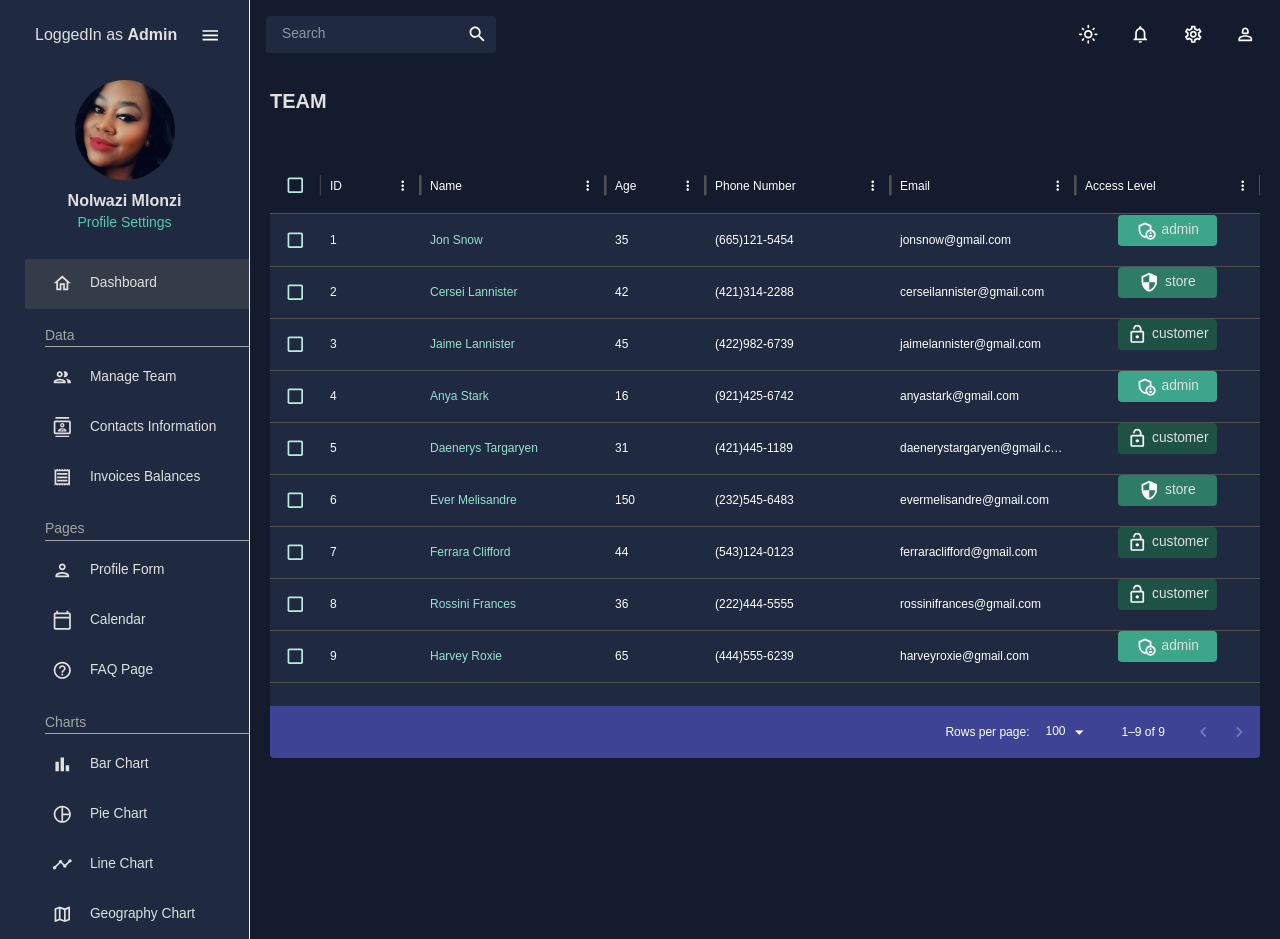
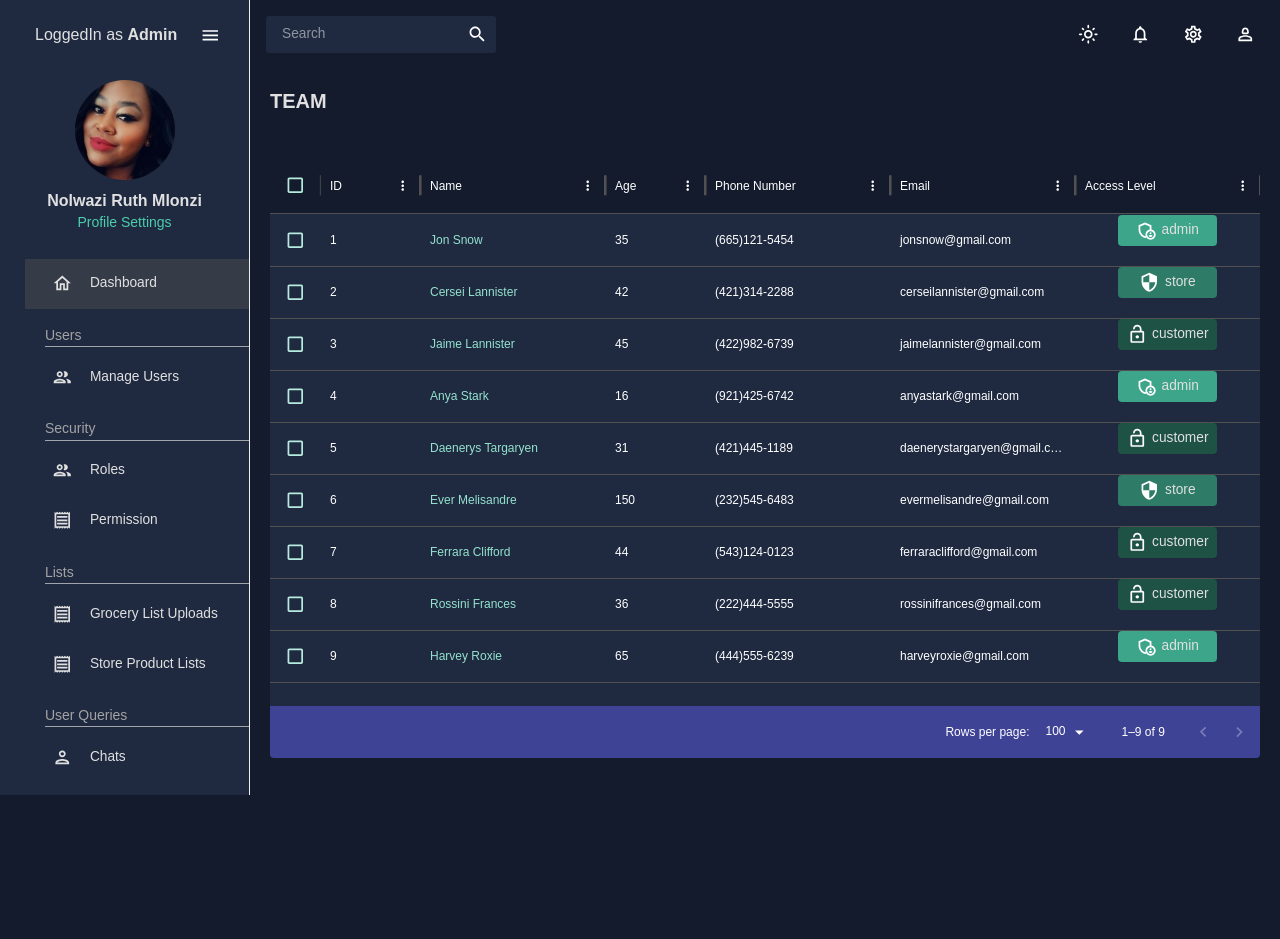
Before and after one commit to MlonziNolwazi/BudgetBusketApp, a React (Create React App) app: page /team in a window 1280 px wide. After the commit the page ends 800 px from the top, so only its background shows below. Built offline with nearby package versions, Linux system fonts and the light colour scheme.

Commit message:
refractoring code for the navbar and defined the menu items for the app

```diff
--- a/src/data/mockData.js
+++ b/src/data/mockData.js
@@ -265,6 +265,71 @@ export const mockDataInvoices = [
     date: "05/02/2021",
   },
 ];
+
+export const menuItemsData = [
+  {
+    title : 'Users',
+    items : [
+      {
+        title : 'Manage Users',
+        to : '/team',
+        icon : 'PeopleOutlinedIcon'
+      }],
+  },
+  {
+    title : 'Security',
+    items : [
+      {
+        title : 'Roles',
+        to : '/invoices',
+        icon : 'PeopleOutlinedIcon'
+      },
+      {
+        title : 'Permission',
+        to : '/invoices',
+        icon : 'ReceiptOutlinedIcon'
+
+      }],
+  },
+  {
+    title : 'Lists',
+    items : [
+      {
+        title : 'Grocery List Uploads',
+        to : '/invoices',
+        icon : 'ReceiptOutlinedIcon'
+      },
+      {
+        title : 'Store Product Lists',
+        to : '/invoices',
+        icon : 'ReceiptOutlinedIcon'
+      }],
+  },
+  {
+    title : 'User Queries',
+    items : [
+      {
+        title : 'Chats',
+        to : '/form',
+        icon : 'PersonOutlinedIcon'
+      }],
+  },
+  {
+    title : 'Reports',
+    items : [
+      {
+        title : 'System Users',
+        to : '/form',
+        icon : 'PersonOutlinedIcon'
+      },
+      {
+        title : 'Budget Busket Lists',
+        to : '/faq',
+        icon : 'HelpOutlineOutlinedIcon'
+      }],
+  },
+]
+
 
 export const mockMesseges = [
   {
--- /dev/null
+++ b/src/scenes/global/MenuItemHelper.jsx
@@ -0,0 +1,56 @@
+
+
+import { tokens } from "../../theme";
+import { Typography, useTheme } from "@mui/material";
+import { MenuItem } from "react-pro-sidebar";
+import { Link } from "react-router-dom";
+
+
+import HomeOutlinedIcon from "@mui/icons-material/HomeOutlined";
+import PeopleOutlinedIcon from "@mui/icons-material/PeopleOutlined";
+import ReceiptOutlinedIcon from "@mui/icons-material/ReceiptOutlined";
+import PersonOutlinedIcon from "@mui/icons-material/PersonOutlined";
+import HelpOutlineOutlinedIcon from "@mui/icons-material/HelpOutlineOutlined";
+import MenuOutlinedIcon from "@mui/icons-material/MenuOutlined";
+
+
+const Item = ({ title, to, icon, selected, setSelected }) => {
+    const theme = useTheme();
+    const colors = tokens(theme.palette.mode);
+    return (
+      <MenuItem
+        active={selected === title}
+        style={{
+          color: colors.grey[100],
+        }}
+        onClick={() => setSelected(title)}
+        icon={icon}
+      >
+        <Link to={to} style={{ color: colors.grey[100], textDecoration: "none" }}>
+          <Typography>{title}</Typography>
+        </Link>
+      </MenuItem>
+    );
+  };
+
+
+  const selectedItemIcon = (icon) => {
+
+      switch (icon) {
+        case "HomeOutlinedIcon":
+          return <HomeOutlinedIcon />;
+        case "PeopleOutlinedIcon":
+          return <PeopleOutlinedIcon />;
+        case "ReceiptOutlinedIcon":
+          return <ReceiptOutlinedIcon />;
+        case "PersonOutlinedIcon":
+          return <PersonOutlinedIcon />;
+        case "HelpOutlineOutlinedIcon":
+          return <HelpOutlineOutlinedIcon />;
+        case "MenuOutlinedIcon":
+          return <MenuOutlinedIcon />;
+        default:
+          return <HomeOutlinedIcon />;
+      }
+    };
+  export { Item, selectedItemIcon } ;
--- a/src/scenes/global/Sidebar.jsx
+++ b/src/scenes/global/Sidebar.jsx
@@ -1,90 +1,66 @@
 import { useState } from "react";
 import { Sidebar as ProSidebar, Menu, MenuItem } from "react-pro-sidebar";
 import { Box, IconButton, Typography, useTheme } from "@mui/material";
-import { Link } from "react-router-dom";
 import { tokens } from "../../theme";
+
 import HomeOutlinedIcon from "@mui/icons-material/HomeOutlined";
-import PeopleOutlinedIcon from "@mui/icons-material/PeopleOutlined";
-import ContactsOutlinedIcon from "@mui/icons-material/ContactsOutlined";
-import ReceiptOutlinedIcon from "@mui/icons-material/ReceiptOutlined";
-import PersonOutlinedIcon from "@mui/icons-material/PersonOutlined";
-import CalendarTodayOutlinedIcon from "@mui/icons-material/CalendarTodayOutlined";
-import HelpOutlineOutlinedIcon from "@mui/icons-material/HelpOutlineOutlined";
-import BarChartOutlinedIcon from "@mui/icons-material/BarChartOutlined";
-import PieChartOutlineOutlinedIcon from "@mui/icons-material/PieChartOutlineOutlined";
-import TimelineOutlinedIcon from "@mui/icons-material/TimelineOutlined";
 import MenuOutlinedIcon from "@mui/icons-material/MenuOutlined";
-import MapOutlinedIcon from "@mui/icons-material/MapOutlined";
 
-const Item = ({ title, to, icon, selected, setSelected }) => {
+import MenuItems from "../partials/sidebar/MenuItems";
+import { Item } from "../global/MenuItemHelper";
+import Profile from "../partials/sidebar/Profile";
+
+import { menuItemsData as menuItems  } from "../../data/mockData";
+
+
+
+const Sidebar = () => {
+
   const theme = useTheme();
   const colors = tokens(theme.palette.mode);
-  return (
-    <MenuItem
-      active={selected === title}
-      style={{
-        color: colors.grey[100],
-      }}
-      onClick={() => setSelected(title)}
-      icon={icon}
-    >
 
-      <Link
-        to={to}
-        style={{color: colors.grey[100],
-        textDecoration: "none",
-        }}>
-        <Typography>{title}</Typography>
-      </Link>
-    </MenuItem>
-  );
-};
-
-const Sidebar = () => {
-  const theme = useTheme();
-  const colors = tokens(theme.palette.mode);
   const [isCollapsed, setIsCollapsed] = useState(false);
   const [selected, setSelected] = useState("Dashboard");
 
-  return (
-    <Box
-      sx={{
+  const sidebarContainerCss = {
     "& .ps-sidebar-container": {
       background: `${colors.primary[400]} !important`,
+      height: `calc(100vh - 5px)`,
     },
-        '& .css-11xf66s-MuiTypography-root': {
-          borderBottom: `1px solid #a1a4ab !important;`
+    "& .css-11xf66s-MuiTypography-root": {
+      borderBottom: `1px solid #a1a4ab !important;`,
     },
-        '& .css-z6ikeo-MuiTypography-root': {
+    "& .css-z6ikeo-MuiTypography-root": {
       borderBottom: `1px solid #a4a9fc !important;`,
-
     },
-      }}
-    >
-      <ProSidebar collapsed={isCollapsed}>
-        <Menu iconShape="square"
-
-        menuItemStyles={{
+  };
+  const menuItemCss = {
     button: {
       // the active class will be added automatically by react router
       // so we can use it to style the active menu item
       [`&.ps-active`]: {
         backgroundColor: `${colors.backgroundActive} !important`,
-              color: '#6870fa',
-
+        color: "#6870fa",
       },
       [`&.ps-menu-button:hover`]: {
         backgroundColor: `${colors.primary[200]} !important`,
         color: `${colors.primary[400]} !important`,
-
       },
       [`&.css-11xf66s-MuiTypography-root`]: {
         borderBottom: `1px solid #a4a9fc !important;`,
+      },
+    },
+  };
 
-            },
 
-          },
-        }}
+  return (
+    <Box
+      sx={sidebarContainerCss}
+    >
+      <ProSidebar collapsed={isCollapsed}>
+        <Menu
+          iconShape="square"
+          menuItemStyles={menuItemCss}
         >
           {/* LOGO AND MENU ICON */}
           <MenuItem
@@ -103,7 +79,7 @@ const Sidebar = () => {
                 ml="15px"
               >
                 <Typography variant="h5" color={colors.grey[100]}>
-                  LoggedIn as  <span style={{fontWeight: "bold"}}> Admin</span>
+                  LoggedIn as <span style={{ fontWeight: "bold" }}> Admin</span>
                 </Typography>
                 <IconButton onClick={() => setIsCollapsed(!isCollapsed)}>
                   <MenuOutlinedIcon />
@@ -113,30 +89,7 @@ const Sidebar = () => {
           </MenuItem>
 
           {!isCollapsed && (
-            <Box mb="25px">
-              <Box display="flex" justifyContent="center" alignItems="center">
-                <img
-                  alt="profile-user"
-                  width="100px"
-                  height="100px"
-                  src={`../../assets/lwah_30.jpg`}
-                  style={{ cursor: "pointer", borderRadius: "50%" }}
-                />
-              </Box>
-              <Box textAlign="center">
-                <Typography
-                  variant="h5"
-                  color={colors.grey[100]}
-                  fontWeight="bold"
-                  sx={{ m: "10px 0 0 0" }}
-                >
-                  Nolwazi Mlonzi
-                </Typography>
-                <Typography variant="h6" color={colors.greenAccent[500]}>
-                 Profile Settings
-                </Typography>
-              </Box>
-            </Box>
+           <Profile username="Nolwazi Ruth Mlonzi" />
           )}
 
           <Box paddingLeft={isCollapsed ? undefined : "10%"}>
@@ -148,29 +101,58 @@ const Sidebar = () => {
               setSelected={setSelected}
             />
 
+            {
+            menuItems.map((menu, i) => (
+             // {title, items, selected, setSelected} = menu
+
+                <>
+                  <MenuItems
+                  key={i}
+                  title={menu.title}
+                  items={menu.items}
+                  selected={selected}
+                  setSelected={setSelected}
+                  />
+
+                </>
+
+
+            ))
+
+            }
+            {/*
+
             <Typography
               variant="h6"
               color={colors.grey[300]}
               sx={{ m: "15px 0 5px 20px" }}
             >
-              Data
+              Users
             </Typography>
             <Item
-              title="Manage Team"
+              title="Manage Users"
               to="/team"
               icon={<PeopleOutlinedIcon />}
               selected={selected}
               setSelected={setSelected}
             />
+
+            <Typography
+              variant="h6"
+              color={colors.grey[300]}
+              sx={{ m: "15px 0 5px 20px" }}
+            >
+              Security
+            </Typography>
             <Item
-              title="Contacts Information"
-              to="/contacts"
-              icon={<ContactsOutlinedIcon />}
+              title="Roles"
+              to="/invoices"
+              icon={<PeopleOutlinedIcon />}
               selected={selected}
               setSelected={setSelected}
             />
             <Item
-              title="Invoices Balances"
+              title="Permission"
               to="/invoices"
               icon={<ReceiptOutlinedIcon />}
               selected={selected}
@@ -182,26 +164,20 @@ const Sidebar = () => {
               color={colors.grey[300]}
               sx={{ m: "15px 0 5px 20px" }}
             >
-              Pages
-            </Typography>
+              Lists
+
+
             <Item
-              title="Profile Form"
-              to="/form"
-              icon={<PersonOutlinedIcon />}
+              title="Grocery List Uploads"
+              to="/invoices"
+              icon={<ReceiptOutlinedIcon />}
               selected={selected}
               setSelected={setSelected}
             />
             <Item
-              title="Calendar"
-              to="/calendar"
-              icon={<CalendarTodayOutlinedIcon />}
-              selected={selected}
-              setSelected={setSelected}
-            />
-            <Item
-              title="FAQ Page"
-              to="/faq"
-              icon={<HelpOutlineOutlinedIcon />}
+              title="Store Product Lists"
+              to="/invoices"
+              icon={<ReceiptOutlinedIcon />}
               selected={selected}
               setSelected={setSelected}
             />
@@ -211,36 +187,37 @@ const Sidebar = () => {
               color={colors.grey[300]}
               sx={{ m: "15px 0 5px 20px" }}
             >
-              Charts
+              User Queries
             </Typography>
             <Item
-              title="Bar Chart"
-              to="/bar"
-              icon={<BarChartOutlinedIcon />}
+              title="Chats"
+              to="/form"
+              icon={<PersonOutlinedIcon />}
+              selected={selected}
+              setSelected={setSelected}
+            />
+
+            <Typography
+              variant="h6"
+              color={colors.grey[300]}
+              sx={{ m: "15px 0 5px 20px" }}
+            >
+              Reports
+            </Typography>
+            <Item
+              title="System Users"
+              to="/form"
+              icon={<PersonOutlinedIcon />}
               selected={selected}
               setSelected={setSelected}
             />
             <Item
-              title="Pie Chart"
-              to="/pie"
-              icon={<PieChartOutlineOutlinedIcon />}
+              title="Budget Busket Lists"
+              to="/faq"
+              icon={<HelpOutlineOutlinedIcon />}
               selected={selected}
               setSelected={setSelected}
-            />
-            <Item
-              title="Line Chart"
-              to="/line"
-              icon={<TimelineOutlinedIcon />}
-              selected={selected}
-              setSelected={setSelected}
-            />
-            <Item
-              title="Geography Chart"
-              to="/geography"
-              icon={<MapOutlinedIcon />}
-              selected={selected}
-              setSelected={setSelected}
-            />
+            />*/}
           </Box>
         </Menu>
       </ProSidebar>
--- /dev/null
+++ b/src/scenes/partials/dashboard/exportButton.jsx
@@ -0,0 +1,29 @@
+
+import DownloadOutlinedIcon from "@mui/icons-material/DownloadOutlined";
+import { Box, Button, useTheme } from "@mui/material";
+import { tokens } from "../../../theme";
+
+function ExportButton() {
+
+    const theme = useTheme();
+    const colors = tokens(theme.palette.mode);
+
+  return (
+    <Box>
+    <Button
+      sx={{
+        backgroundColor: colors.blueAccent[700],
+        color: colors.grey[100],
+        fontSize: "14px",
+        fontWeight: "bold",
+        padding: "10px 20px",
+      }}
+    >
+      <DownloadOutlinedIcon sx={{ mr: "10px" }} />
+      Download Reports
+    </Button>
+  </Box>
+  )
+}
+
+export default ExportButton;
--- /dev/null
+++ b/src/scenes/partials/sidebar/MenuItems.jsx
@@ -0,0 +1,32 @@
+import { Fragment } from "react";
+import { Typography, useTheme } from "@mui/material";
+import { tokens } from "../../../theme";
+import { Item, selectedItemIcon } from "../../global/MenuItemHelper";
+
+function MenuItems({ title, items, selected, setSelected }) {
+  const theme = useTheme();
+  const colors = tokens(theme.palette.mode);
+  return (
+    <Fragment>
+      <Typography
+        variant="h6"
+        color={colors.grey[300]}
+        sx={{ m: "15px 0 5px 20px" }}
+      >
+        {title}
+      </Typography>
+      {items.map((item, i) => (
+        <Item
+          key={i}
+          title={item.title}
+          to={item.to}
+          icon={selectedItemIcon(item.icon)}
+          selected={selected}
+          setSelected={setSelected}
+        />
+      ))}
+    </Fragment>
+  );
+}
+
+export default MenuItems;
--- /dev/null
+++ b/src/scenes/partials/sidebar/Profile.jsx
@@ -0,0 +1,42 @@
+
+import { Box, Typography, useTheme } from "@mui/material";
+import { tokens } from "../../../theme";
+import { Link } from "react-router-dom";
+
+
+function Profile({username}) {
+
+    const theme = useTheme();
+    const colors = tokens(theme.palette.mode);
+
+  return (
+    <Box mb="25px">
+    <Box display="flex" justifyContent="center" alignItems="center">
+      <img
+        alt="profile-user"
+        width="100px"
+        height="100px"
+        src={`../../assets/lwah_30.jpg`}
+        style={{ cursor: "pointer", borderRadius: "50%" }}
+      />
+    </Box>
+    <Box textAlign="center">
+      <Typography
+        variant="h5"
+        color={colors.grey[100]}
+        fontWeight="bold"
+        sx={{ m: "10px 0 0 0" }}
+      >
+      {username}
+      </Typography>
+      <Link to='/form' style={{textDecoration: "none"}}>
+      <Typography variant="h6" color={colors.greenAccent[500]}>
+      Profile Settings
+      </Typography>
+      </Link>
+    </Box>
+  </Box>
+    );
+}
+
+export default Profile;
```
Also changed, not shown: src/scenes/dashboard/index.jsx (+11 -23 lines). Lines whose indentation alone changed are shown as unchanged.
